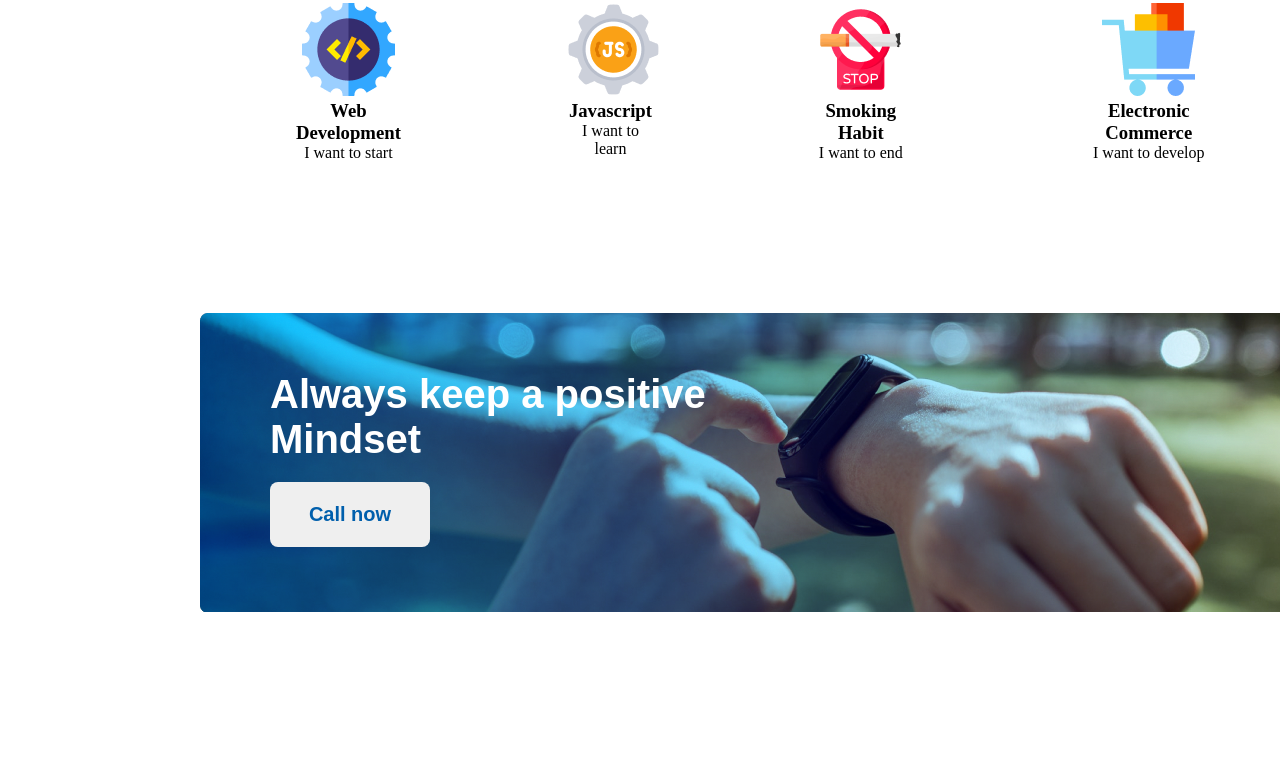
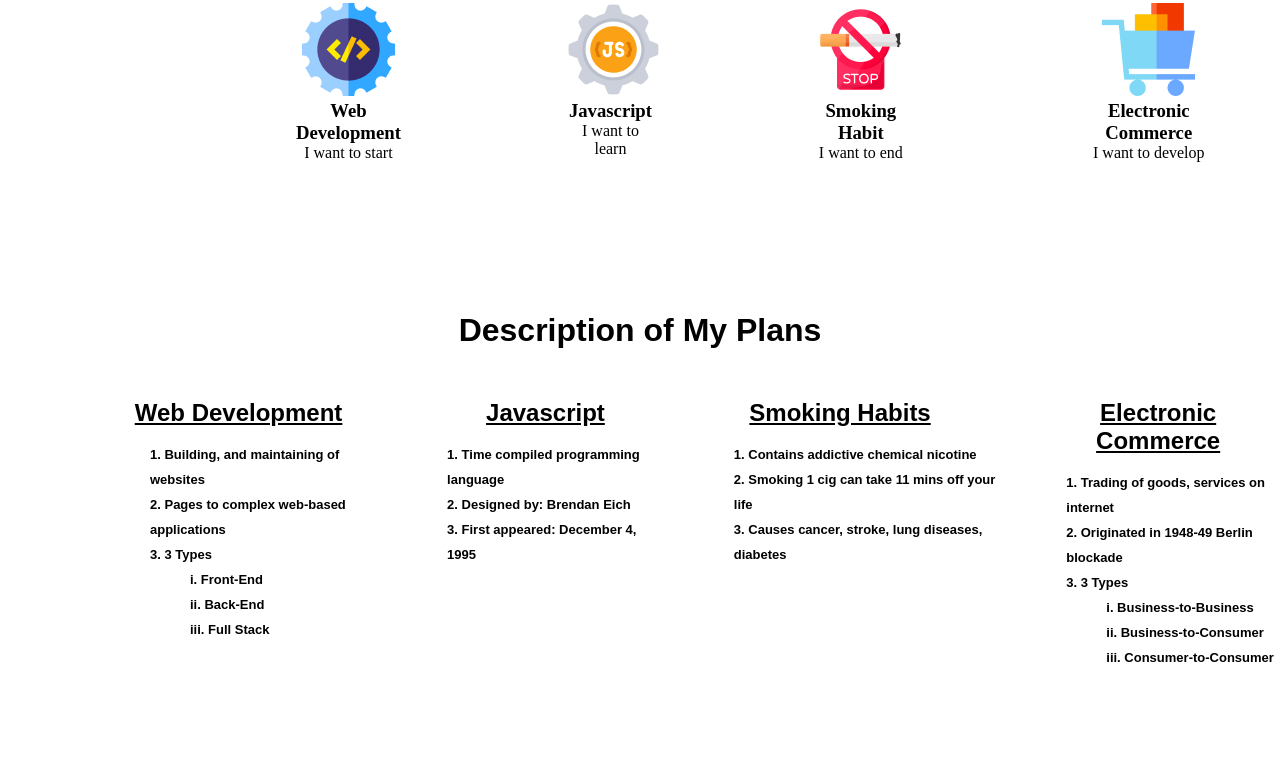
Before and after one commit to Raiyan-Maksud/Assignment-1, a plain HTML site: page index.html in a window 1280 px wide. Shown: the part 1912-2671 px from the top of the page. Drawn offline with Linux system fonts and the light colour scheme.

Commit message:
assignment finished

```diff
--- a/index.html
+++ b/index.html
@@ -65,14 +65,67 @@
         </section>
     </div>
 
-    <!-- --------------------------------------------Mindset (4th) section--------------------------------------- -->
+    <!-- /* ----------------------------------Description (4th) Section------------------------------------- */ -->
+
+
+        <h1 class="h1-heading">Description of My Plans</h1>
+        <div class="description">
+            <section class="section-one">
+                <h2 class="headings1">Web Development</h2>
+
+                <div class="lists-one">
+                    <li type="1">Building, and maintaining of websites</li>
+                    <li type="1">Pages to complex web-based applications</li>
+                    <li type="1">3 Types
+                    <ul>
+                        <li>i. Front-End</li>
+                        <li>ii. Back-End</li>
+                        <li>iii. Full Stack</li>
+                    </ul>
+                </li>
+                </div>
+            </section>
+            <section>
+                <h2 class="headings2">Javascript</h2>
+                <div class="lists-two">
+                    <li type="1">Time compiled programming language</li>
+                    <li type="1">Designed by: Brendan Eich</li>
+                    <li type="1">First appeared: December 4, 1995 </li>
+                </div>
+            </section>
+            <section>
+                <h2 class="headings3">Smoking Habits</h2>
+                <div class="lists-three">
+                    <li type="1">Contains addictive chemical nicotine</li>
+                    <li type="1">Smoking 1 cig can take 11 mins off your life</li>
+                    <li type="1">Causes cancer, stroke, lung diseases, diabetes</li>
+                </div>
+            </section>
+            <section>
+                <h2 class="headings4">Electronic Commerce</h2>
+                <div class="lists-four">
+                    <li type="1">Trading of goods, services on internet</li>
+                    <li type="1">Originated in 1948-49 Berlin blockade</li>
+                    <li type="1">3 Types
+                    <ul>
+                        <li>i. Business-to-Business</li>
+                        <li>ii. Business-to-Consumer</li>
+                        <li>iii. Consumer-to-Consumer</li>
+                    </ul>
+                </li>
+                </div>
+            </section>
+        </div>
+
+
+    <!-- --------------------------------------------Mindset (5th) section--------------------------------------- -->
 
     <div class="mindset">
             <h2 class="mindset-heading">Always keep a positive <br> Mindset</h2>
             <button class="secondary-btn">Call now</button>
     </div>
 
-    <!-- ------------------------------------Footer (5th) section--------------------------------------------- -->
+    <!-- ------------------------------------Footer (6th) section--------------------------------------------- -->
 
     <div class="footer-section">
         <div class="footer-future">
--- a/styles.css
+++ b/styles.css
@@ -42,8 +42,8 @@
 /*--------------------------------Failure (2nd) section---------------------------------- */
 
 .failure-lists i{
-    color: lightgreen;
-    padding-left: 20px;
+    color: rgb(103, 208, 103);
+    padding-right: 7px;
 }
 .failure-section{
     display: flex;
@@ -111,7 +111,84 @@
 }
 
 
-/* ----------------------------------Mindset (4th) Section------------------------------------- */
+/* ----------------------------------Description (4th) Section------------------------------------- */
+
+.h1-heading{
+    text-align: center;
+    padding-top: 150px;
+    padding-bottom: 50px;
+    font-family: sans-serif;
+}
+.description{
+    display: flex;
+}
+.headings1{
+    text-decoration: underline;
+    text-align: center;
+    padding-bottom: 15px;
+    font-family: sans-serif;
+    padding-left: 100px;
+}
+.headings2{
+    text-decoration: underline;
+    text-align: center;
+    padding-bottom: 15px;
+    font-family: sans-serif;
+    padding-left: 50px;
+}
+.headings3{
+    text-decoration: underline;
+    text-align: center;
+    padding-bottom: 15px;
+    font-family: sans-serif;
+    padding-left: 20px;
+}
+.headings4{
+    text-decoration: underline;
+    text-align: center;
+    padding-bottom: 15px;
+    font-family: sans-serif;
+    padding-left: 40px;
+}
+.lists-one{
+    text-align: left;
+    font-size: 13px;
+    font-family: sans-serif;
+    padding-left: 150px;
+    line-height: 25px;
+    font-weight: 700;
+}
+.lists-two{
+    text-align: left;
+    font-size: 13px;
+    font-family: sans-serif;
+    padding-left: 70px;
+    line-height: 25px;
+    font-weight: 700;
+}
+.lists-three{
+    text-align: left;
+    font-size: 13px;
+    font-family: sans-serif;
+    padding-left: 70px;
+    line-height: 25px;
+    font-weight: 700;
+}
+.lists-four{
+    text-align: left;
+    font-size: 13px;
+    font-family: sans-serif;
+    padding-left: 70px;
+    line-height: 25px;
+    font-weight: 700;
+}
+.section-one{
+    text-align: left;
+}
+
+
+
+/* ----------------------------------Mindset (5th) Section------------------------------------- */
 
 .mindset{
     background-image: url('images/watch.png'),url('/images/gradient1.png');
@@ -143,7 +220,7 @@
     padding-left: 70px;
 }
 
-/* --------------------------------------Footer (5th) section---------------------------------- */
+/* --------------------------------------Footer (6th) section---------------------------------- */
 
 .footer-section{
     background: black;
@@ -186,7 +263,7 @@
     background-color: black;
     border-width: 2px;
     border-color: white;
-    padding: 10px 30px 10px 10px;
+    padding: 10px 0px 10px 10px;
     margin-bottom: 20px;
     color: white;
 }
```
Also changed, not shown: 1 other file.
